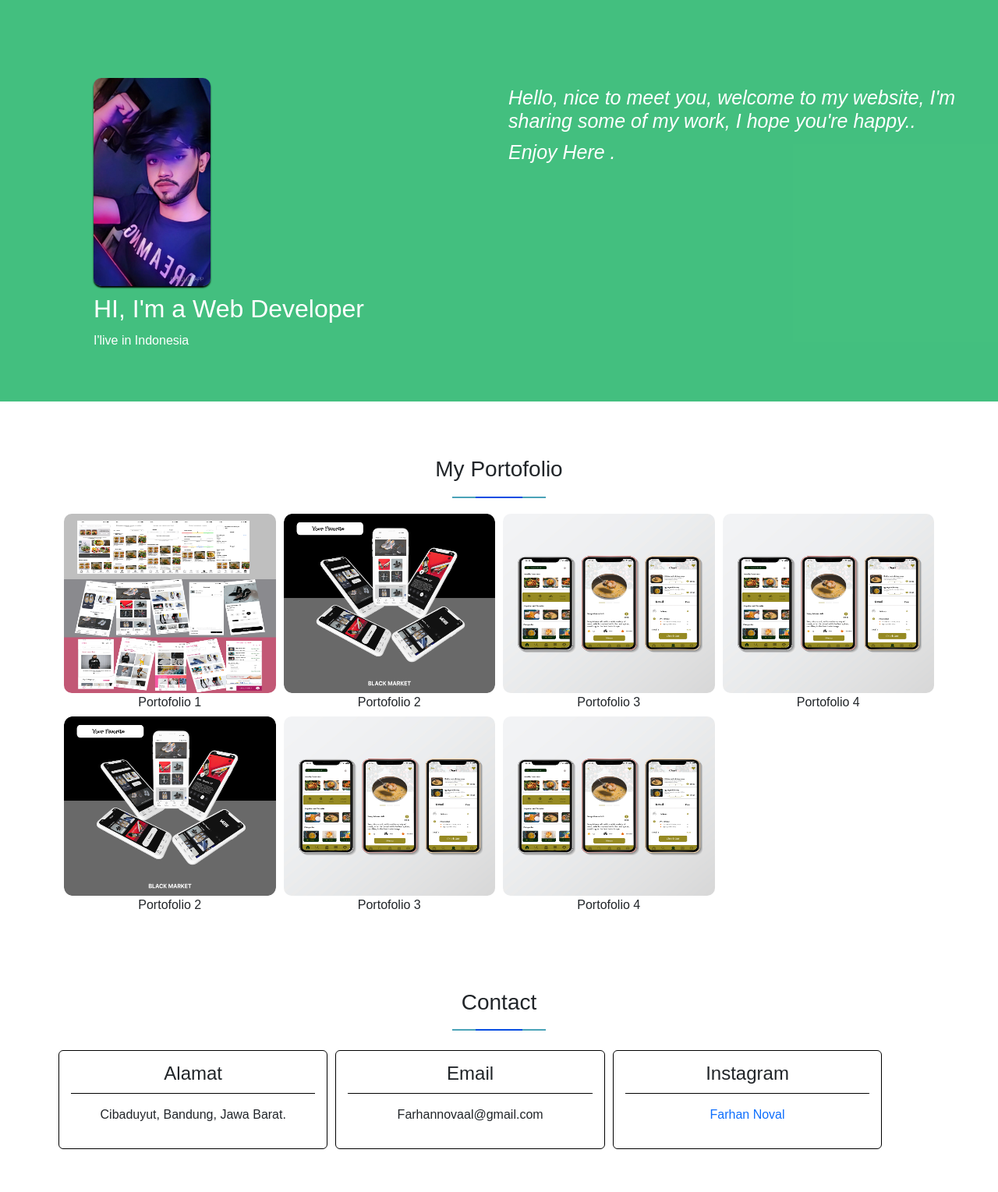
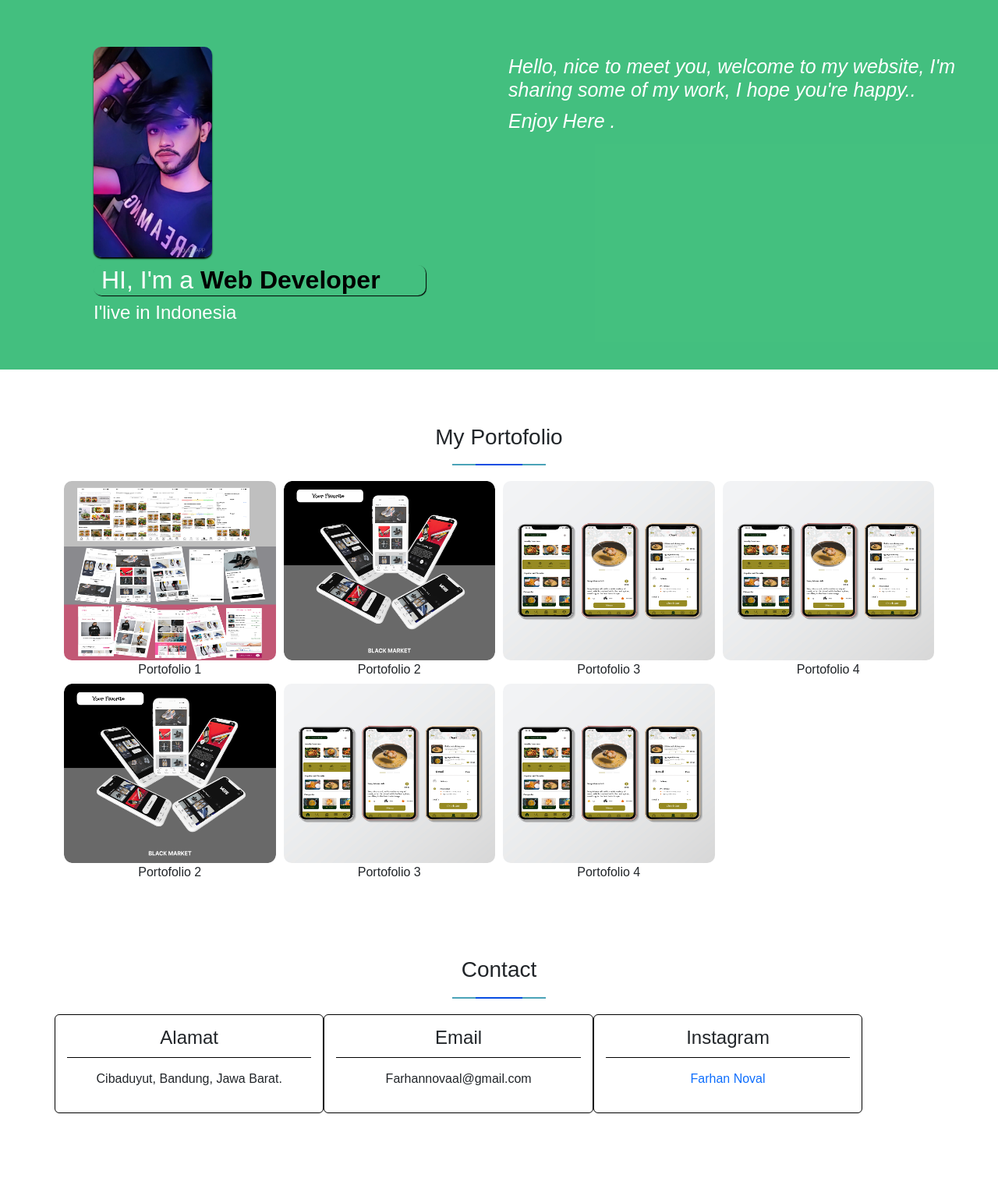
Before and after one commit to Farhannovaal/farhannovaal, a PHP site: page / in a window 1280 px wide. Shown: the part 70-1599 px from the top of the page at 78% size. After the commit the page ends 1498 px from the top, so only its background shows below. Run offline with PHP 8.4, Linux system fonts and the light colour scheme.

Commit message:
RESPONSIVE FIX

```diff
--- a/about.html
+++ b/about.html
@@ -17,7 +17,7 @@
     <input type="checkbox" id="test">
     <div class="sidebar">
         <ul>
-            <li><a href="about.html" > About me </a></li>
+            <li><a href="index.html" > Home Page</a></li>
             <li><a href="#Contact" > Contact Me </a></li>
             <li><a href="porto.html" >My Portofolio  </a></li>
 
--- a/css.css
+++ b/css.css
@@ -57,6 +57,21 @@ body{
         content: "";
         clear:both;
     }
+    .img-index h2{
+
+        width: 70%;
+        border-radius: 10px;
+        padding-left: 10px;
+        color: black;
+        background-color: rgb(121, 176, 95, 0.);
+        box-shadow: 1px 1px 1px black;
+    }.img-index h4{
+        color: white;
+    }.img-index span{
+        color: black;
+        font-weight: bold;
+    }
+
     .mobile{
         float:right;
         display:none;
@@ -97,7 +112,7 @@ body{
     }
 
         .banner img{
-            width:150px;
+            width:25%;
             border-radius:10px;
             box-shadow: 0px 2px 2px black;
         }
@@ -109,7 +124,8 @@ body{
 
         .banner{
             background-color:rgba(21, 176, 95, 0.8);
-            padding-top: 100px;
+            padding-top: 60px;
+            width: 100%;
         }
         .greeting h2{
             font-size: 25px;
@@ -252,8 +268,8 @@ body{
 
         }
         .navbar-porto{
-            height: 60px;
-            width: 90%;
+            height: auto;
+            width: 100%;
             text-align: center;
             margin: 0 auto 20px auto;
             position: relative;
@@ -275,7 +291,8 @@ body{
         }
         .navbar-porto label{
             display: inline-block;
-            height: 100%;
+            width: 100%;
+            height: auto;
             padding: 0 10px;
             line-height: 60px;
             margin: 0 50px;
@@ -374,7 +391,7 @@ body{
             border: 1px solid black;
             border-radius: 6px;
             padding: 15px;
-            margin: 5px;
+            margin-bottom: 5px;
         }
 
         .col-3 h4{
@@ -421,15 +438,6 @@ body{
             background-color: aquamarine;
         }
 
-        .jumbo{
-            width: 30%;
-            transform: translateX(120%);
-            margin-bottom: 20px;
-            border-radius: 10px;
-            border: 2x solid rgb(58, 56, 56);
-            box-shadow: 2px 2px 2px black;
-
-        }
 
         @keyframes fadeIn{
             to {
@@ -456,6 +464,7 @@ body{
             text-align: center;
             color: white;
             font-size: 15px
+
 
         }
         .intro-about{
@@ -499,6 +508,8 @@ body{
                 font-size: 15px;
                 margin: 2px 2px;
                 width: 20%;
+            }.banner{
+                width: 100%;
             }
             }
             @media (max-width: 992px){
--- a/index.html
+++ b/index.html
@@ -43,12 +43,12 @@
     <section class="banner">
 
         <div class="row">
-            <div class="col-lg-6 img-index">
+            <div class="col-lg-6 col-md-4 col-sm-10 img-index">
                     <img src="img/bahan3.jpg" alt="">
                     <h2> HI, I'm a <span class="test-profile"></span></h2>
-                    <p>  I'live in Indonesia </p>
+                    <h4>  I'live in Indonesia </h4>
             </div>
-             <div class="col-lg-6 greeting">
+             <div class="col-lg-6 col-md-4 col-sm-10 greeting">
                      <h2>Hello, nice to meet you, welcome to my website, I'm sharing some of my work, I hope you're happy..</h2>
                      <h2> Enjoy Here .</h2>
             </div>
```
